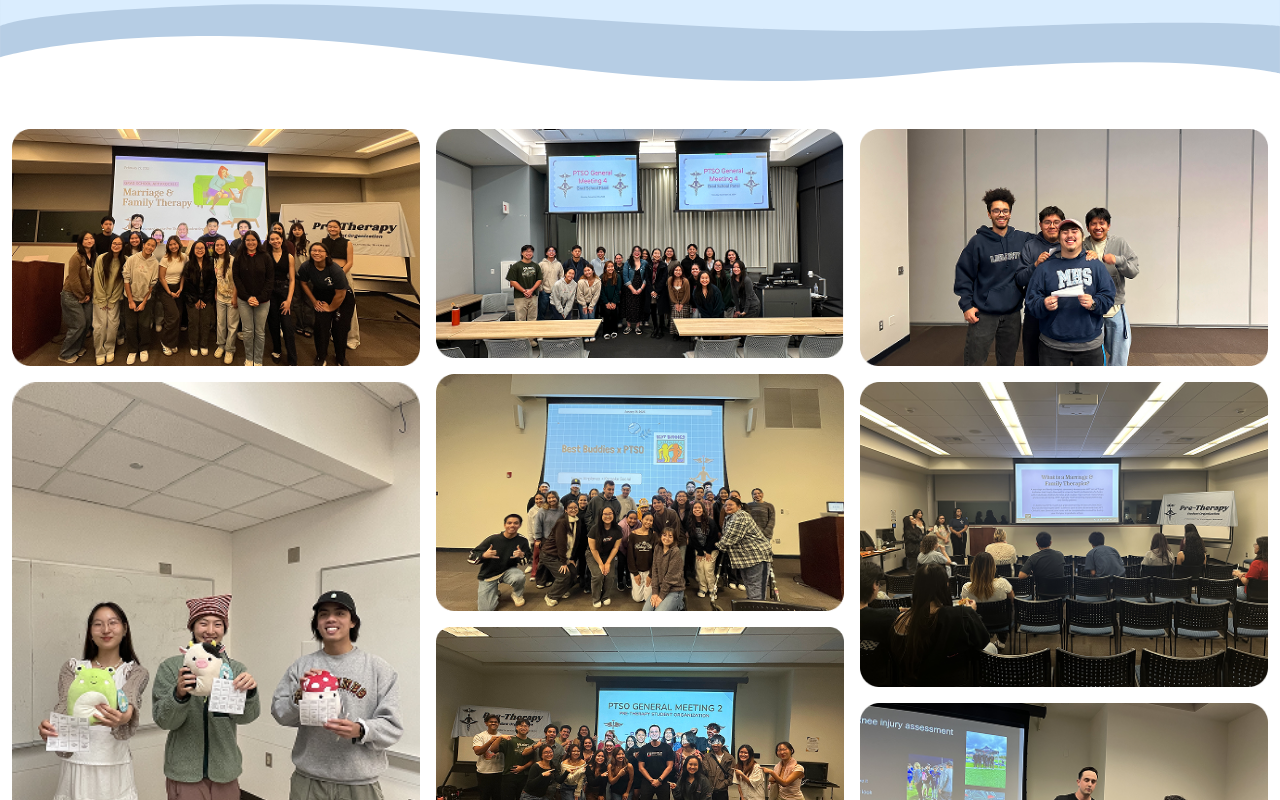
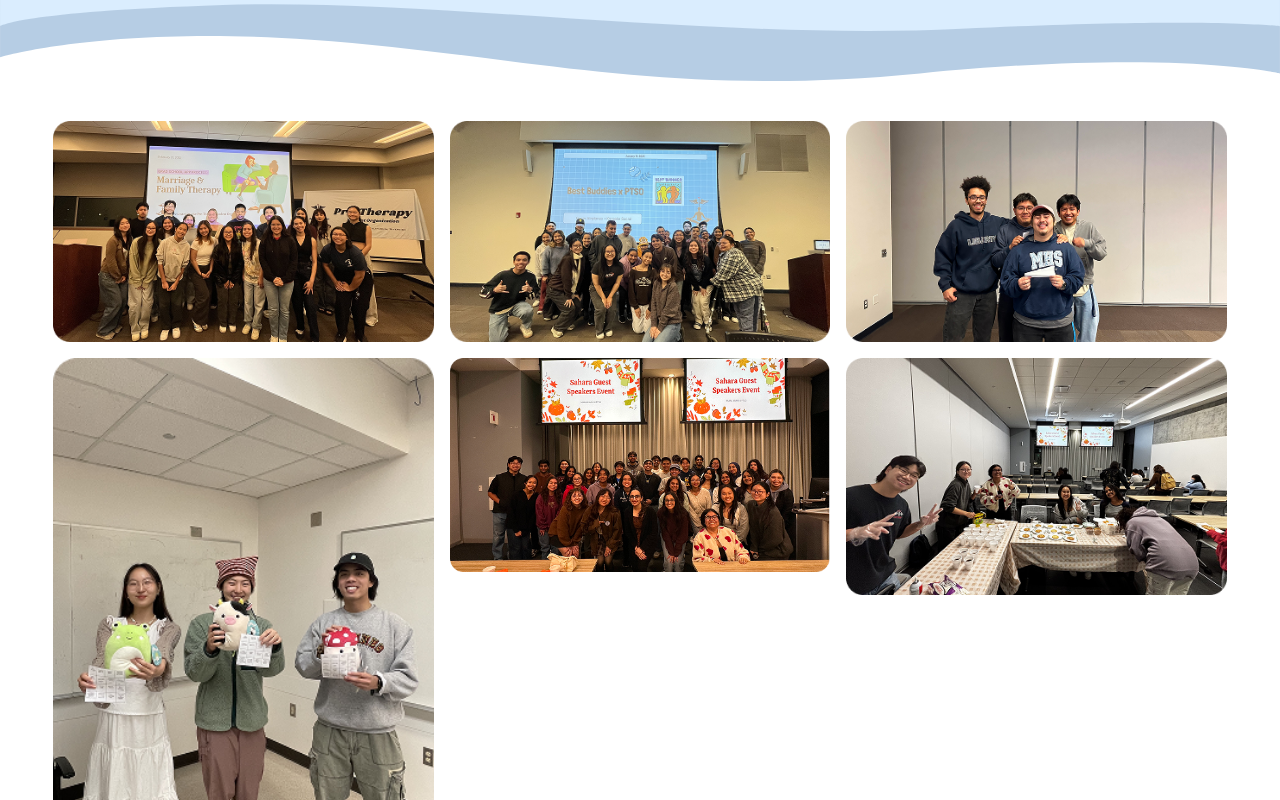
Before and after one commit to acm-ucr/ptso-website, a Next.js app: page /gallery in a window 1280 px wide. Shown: the part 200-1000 px from the top of the page. Built offline with nearby package versions, Linux system fonts and the light colour scheme; a web font is replaced by a local one.

Commit message:
new format

```diff
--- a/src/components/gallery/GalleryGrid.tsx
+++ b/src/components/gallery/GalleryGrid.tsx
@@ -4,12 +4,41 @@ import ImageCard from "@/components/gallery/ImageCard";
 
 export default function GalleryGrid() {
   return (
-    <div className="mt-10 columns-3 gap-4 px-3 sm:columns-2 md:columns-3 lg:columns-3">
-      {picturesData.map(({ pictures, alt, description }, index) => (
-        <div key={index} className="py-2">
-          <ImageCard image={pictures} alt={alt} description={description} />
-        </div>
-      ))}
+    <div className="mx-auto mt-10 flex w-11/12 flex-col items-center gap-4">
+      <div className="grid h-full w-full grid-cols-3 gap-4">
+        {picturesData
+          .slice(0, 3)
+          .map(({ pictures, alt, description }, index) => (
+            <ImageCard
+              key={index}
+              image={pictures}
+              alt={alt}
+              description={description}
+            />
+          ))}
+      </div>
+      <div className="grid h-full w-full grid-cols-3 gap-4">
+        {picturesData
+          .slice(3, 10)
+          .map(({ pictures, alt, description }, index) => (
+            <ImageCard
+              key={index}
+              image={pictures}
+              alt={alt}
+              description={description}
+            />
+          ))}
+      </div>
+      <div className="grid h-full w-full grid-cols-3 gap-4">
+        {picturesData.slice(10).map(({ pictures, alt, description }, index) => (
+          <ImageCard
+            key={index}
+            image={pictures}
+            alt={alt}
+            description={description}
+          />
+        ))}
+      </div>
     </div>
   );
 }
--- a/src/data/GalleryImages.ts
+++ b/src/data/GalleryImages.ts
@@ -30,12 +30,22 @@ export const picturesData: picturesData[] = [
     description: "test",
   },
   {
+    pictures: fix2,
+    alt: "Image 4",
+    description: "test",
+  },
+  {
+    pictures: fix3,
+    alt: "Image 9",
+    description: "test",
+  },
+  {
     pictures: grid1,
     alt: "Image 1",
     description: "Winter 2024 Bingo Winners",
   },
   {
-    pictures: grid2,
+    pictures: grid3,
     alt: "Image 2",
     description: "Graduate Student Panel",
   },
@@ -50,23 +60,17 @@ export const picturesData: picturesData[] = [
     description: "Graduate Student Panel 2",
   },
   {
-    pictures: fix2,
-    alt: "Image 4",
-    description: "test",
-  },
-  {
     pictures: grid5,
     alt: "Image 5",
     description: "PT Group Photo",
   },
   {
-    pictures: grid8,
+    pictures: grid2,
     alt: "Image 8",
     description: "Bingo Group Photo",
   },
-
   {
-    pictures: grid3,
+    pictures: grid8,
     alt: "Image 3",
     description: "Nami Mumu PTSO 1",
   },
@@ -80,11 +84,7 @@ export const picturesData: picturesData[] = [
     alt: "Image 9",
     description: "PTSO Board 2",
   },
-  {
-    pictures: fix3,
-    alt: "Image 9",
-    description: "test",
-  },
+
   {
     pictures: fix4,
     alt: "Image 9",
```
